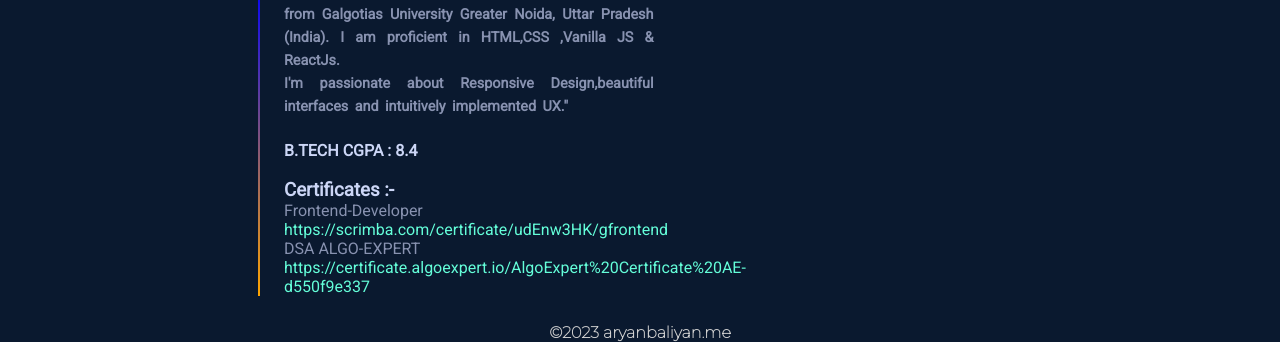
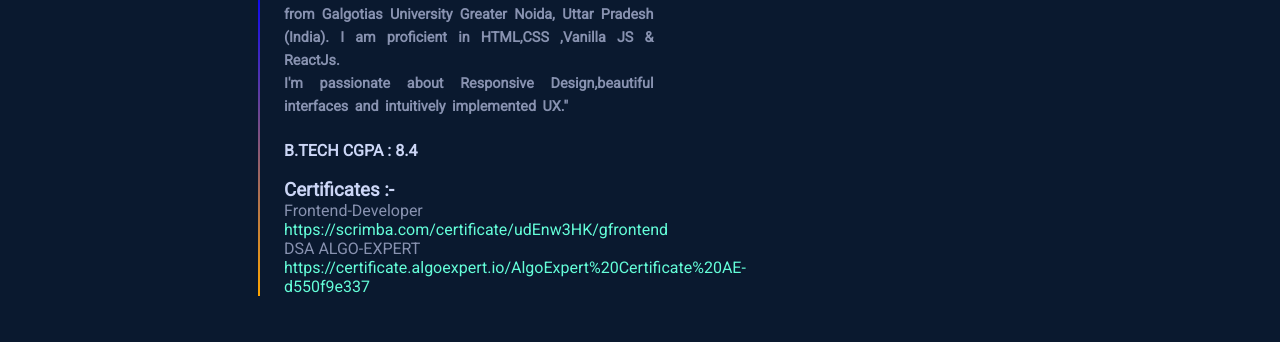
Before and after one commit to Arryan-n/PortFolio, a plain HTML site: page index.html in a window 1280 px wide. Shown: the part 458-800 px from the top of the page. Drawn offline with nearby package versions, Linux system fonts and the light colour scheme.

Commit message:
Update index.html

```diff
--- a/index.html
+++ b/index.html
@@ -109,9 +109,7 @@
     </div>
     <!--inner container close-->
 
-    <footer class="footer" id="footer">
-      <p>©2023 aryanbaliyan.me</p>
-    </footer>
+
     <script src="script.js" type="module"></script>
   </body>
 </html>
```
